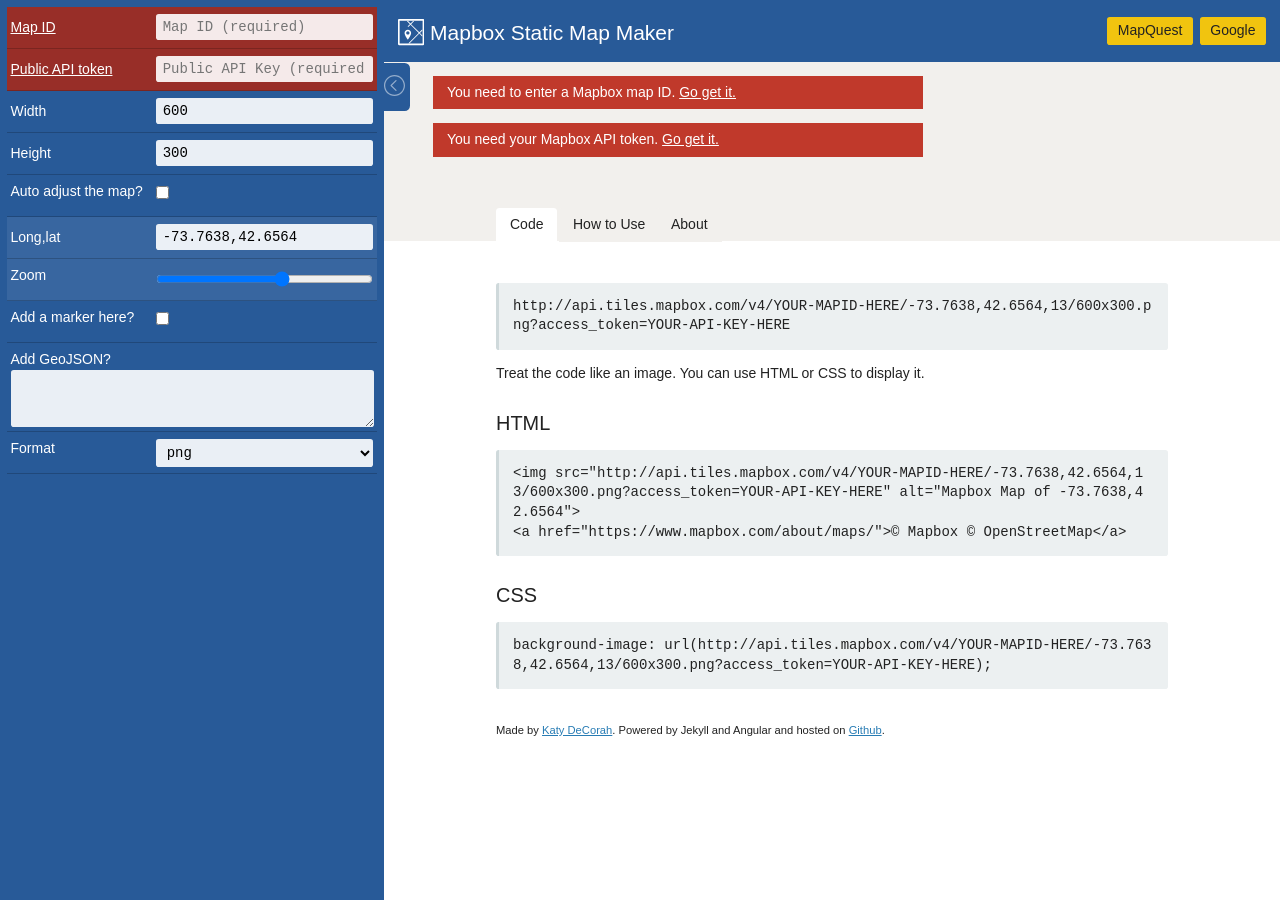
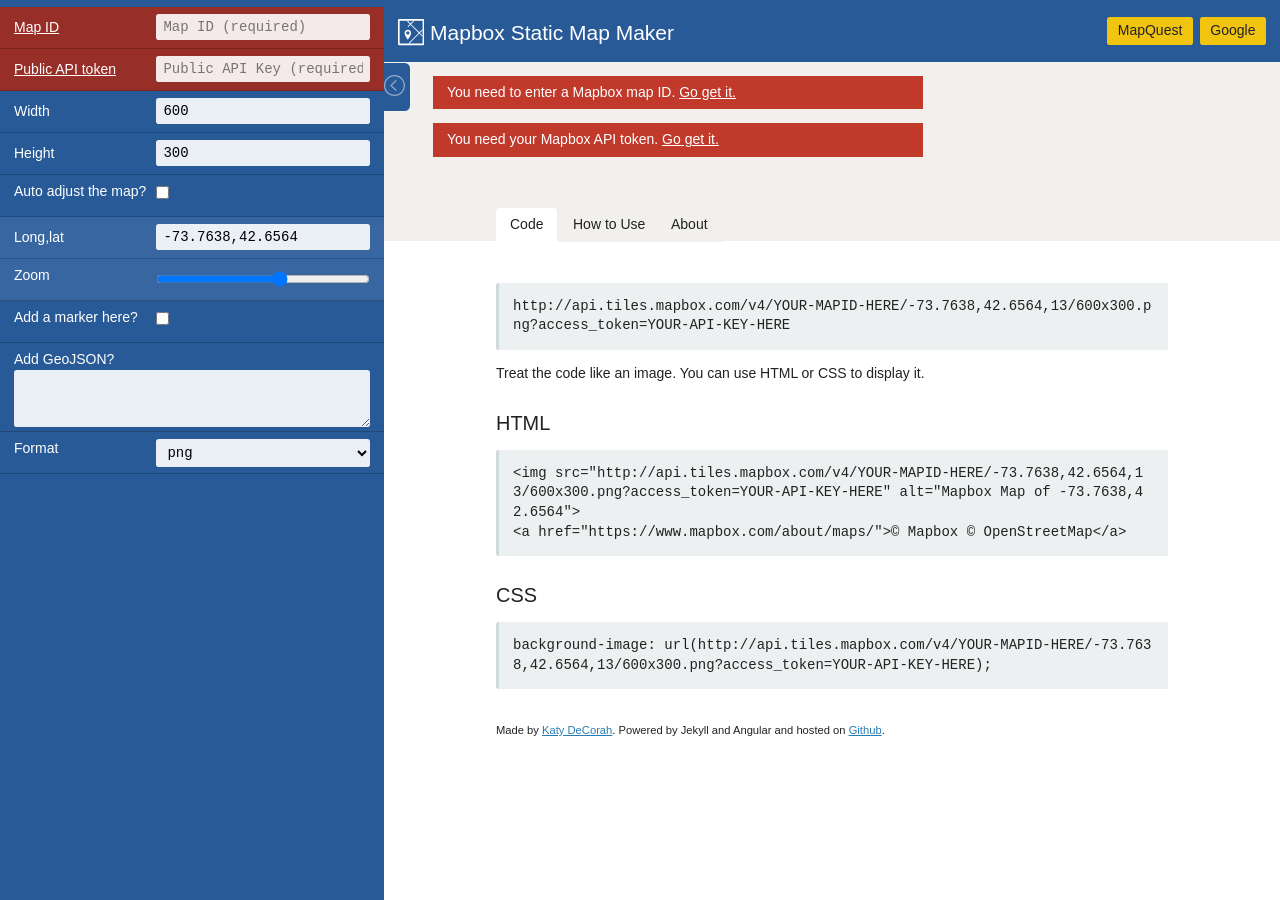
Before and after one commit to katydecorah/staticmapmaker, a Jekyll site: the page built from mapbox.html, in a window 1280 px wide. Built offline with Jekyll 4.4.1, drawn with Linux system fonts in a browser that asks for light colours; nearby versions of some CDN libraries.

Commit message:
cleans up control padding

```diff
--- a/css/lib/_controls.scss
+++ b/css/lib/_controls.scss
@@ -1,10 +1,10 @@
 
 .controls {
   background: $bg-dark;
-  padding: 0.5em;
   z-index: 100;
   color: white;
   position: relative;
+  padding-top: 0.5em;
   @include bp(no-columns) { width: 100%; }
   a {
     color: inherit;
@@ -30,7 +30,7 @@
   }
   @extend .clearfix;
     border-bottom: 1px solid rgba(black,0.2);
-    padding: 0.5em 0.25em 0.25em;
+    padding: 0.5em 1em 0.25em;
     min-height: 3em;
 
   @include bp(big-with-columns){
```
Also changed, not shown: css/main.css, 1 other file.
